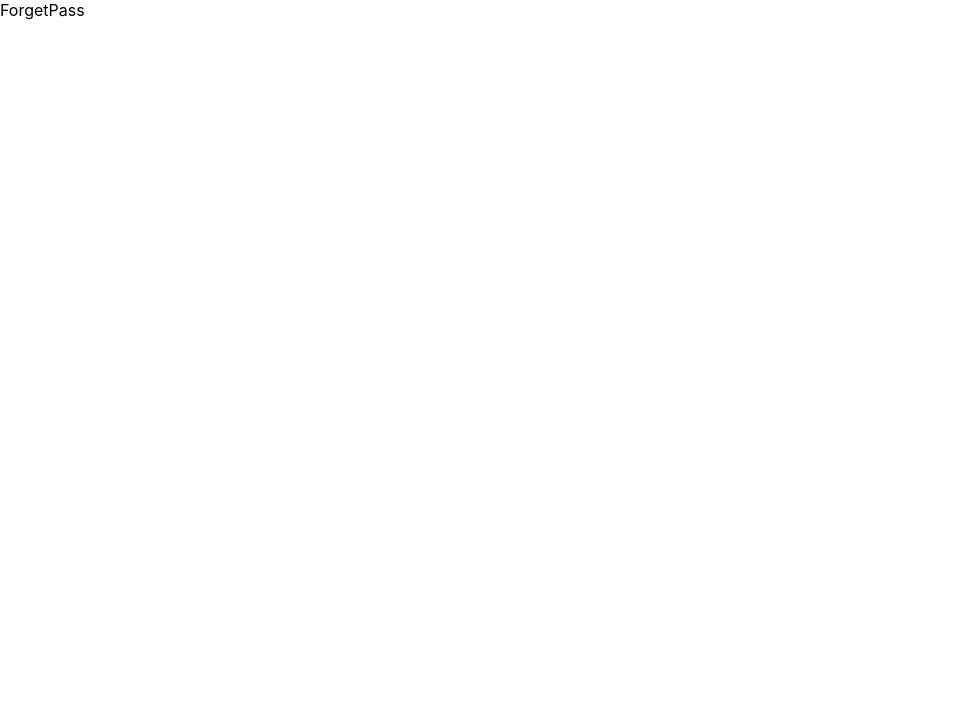
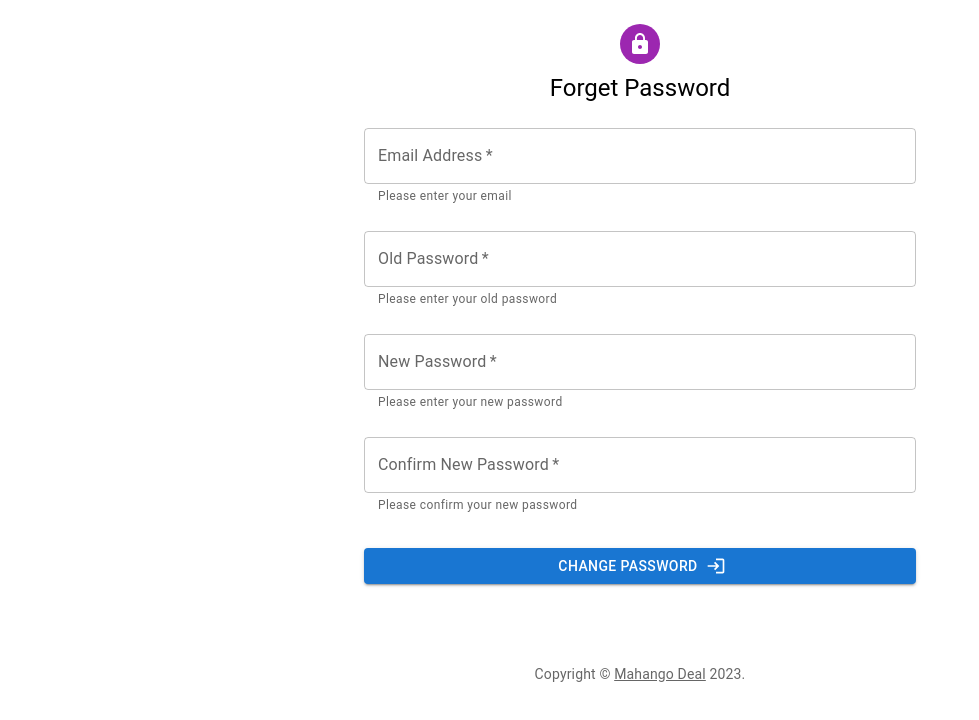
Before and after one commit to catkidd/forms-registration-local, a React (Create React App) app: page /forget-password in a window 1280 px wide. Shown: the top 720 px of the page, without its empty margins (0-979 px from the left). Built offline with nearby package versions, Linux system fonts and the light colour scheme.

Commit message:
update: forget password page updated

```diff
--- a/src/components/ForgetPass.js
+++ b/src/components/ForgetPass.js
@@ -1,9 +1,121 @@
-import React from 'react'
+import { Avatar, Box, Button, Container, TextField, Typography } from "@mui/material";
+import LoginIcon from "@mui/icons-material/Login";
+import LockIcon from "@mui/icons-material/Lock";
+import React, { useState } from "react";
+import { Copyright } from "./Copyright";
+import { useNavigate } from "react-router-dom";
 
 const ForgetPass = () => {
-  return (
-    <div>ForgetPass</div>
-  )
-}
+    const navigate = useNavigate();
+    const [input, setInput] = useState({
+        email: "",
+        oldPassword: "",
+        newPassword: "",
+        confirmNewPassword: ""
+    });
 
-export default ForgetPass
+    const handleSubmitLogin = (e) => {
+        e.preventDefault();
+
+        const loggedUser = JSON.parse(localStorage.getItem("user"));
+        if (input.email === loggedUser.email && input.oldPassword === loggedUser.password) {
+            loggedUser.password = input.newPassword
+            loggedUser.confirmPassword = input.confirmNewPassword
+            localStorage.setItem('user', JSON.stringify(loggedUser))
+            navigate("/login");
+        } else {
+            alert("Wrong email or Password");
+        }
+    };
+
+    return (
+        <>
+            <Container component="main" maxWidth="sm">
+                <Box
+                    sx={{
+                        marginTop: 2,
+                        display: "flex",
+                        flexDirection: "column",
+                        alignItems: "center",
+                    }}>
+                    <Avatar sx={{ m: 1, bgcolor: "secondary.main" }}>
+                        <LockIcon />
+                    </Avatar>
+                    <Typography component="h1" variant="h5">
+                        Forget Password
+                    </Typography>
+
+                    <Box component="form" sx={{ mt: 1 }} onSubmit={handleSubmitLogin}>
+                        <TextField
+                            margin="normal"
+                            id="email"
+                            name="email"
+                            value={input.email}
+                            onChange={(e) =>
+                                setInput({ ...input, [e.target.name]: e.target.value })
+                            }
+                            type="email"
+                            label="Email Address"
+                            required
+                            fullWidth
+                            helperText="Please enter your email"
+                        />
+                        <TextField
+                            margin="normal"
+                            type="password"
+                            label="Old Password"
+                            id="oldPassword"
+                            name="oldPassword"
+                            value={input.oldPassword}
+                            onChange={(e) =>
+                                setInput({ ...input, [e.target.name]: e.target.value })
+                            }
+                            required
+                            fullWidth
+                            helperText="Please enter your old password"
+                        />
+                        <TextField
+                            margin="normal"
+                            type="password"
+                            label="New Password"
+                            id="newPassword"
+                            name="newPassword"
+                            value={input.newPassword}
+                            onChange={(e) =>
+                                setInput({ ...input, [e.target.name]: e.target.value })
+                            }
+                            required
+                            fullWidth
+                            helperText="Please enter your new password"
+                        />
+                        <TextField
+                            margin="normal"
+                            type="password"
+                            label="Confirm New Password"
+                            id="confirmNewPassword"
+                            name="confirmNewPassword"
+                            value={input.confirmNewPassword}
+                            onChange={(e) =>
+                                setInput({ ...input, [e.target.name]: e.target.value })
+                            }
+                            required
+                            fullWidth
+                            helperText="Please confirm your new password"
+                        />
+                        <Button
+                            type="submit"
+                            variant="contained"
+                            sx={{ mt: 3, mb: 2 }}
+                            endIcon={<LoginIcon />}
+                            fullWidth>
+                            Change Password
+                        </Button>
+                    </Box>
+                </Box>
+                <Copyright sx={{ mt: 8, mb: 4 }} />
+            </Container>
+        </>
+    );
+};
+
+export default ForgetPass;
```
